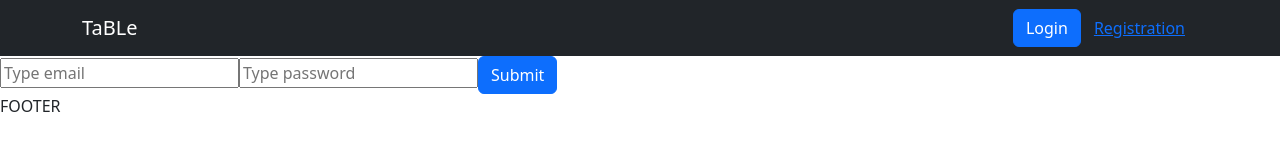
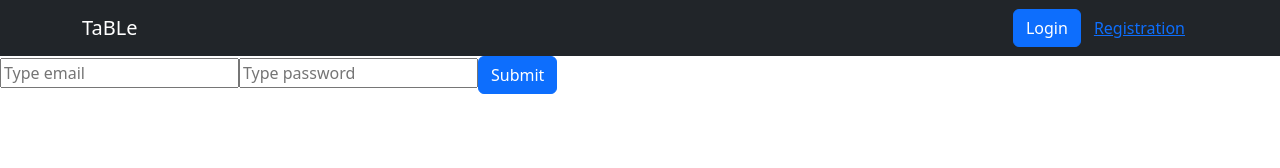
Before and after one commit to Illia-Sakharau/iTransition-intern-developer-2023, a React (Vite) app in the folder task-4/: page /auth/login in a window 1280 px wide. Shown: the top 168 px of the page. Built offline with nearby package versions, Linux system fonts and the light colour scheme.

Commit message:
fix: root layout height, header sticky

```diff
--- a/task-4/src/components/Header.tsx
+++ b/task-4/src/components/Header.tsx
@@ -20,7 +20,7 @@ const Header: FC<Props> = (): ReactElement => {
   }
 
   return (
-    <Navbar collapseOnSelect bg='dark' variant='dark' >
+    <Navbar collapseOnSelect bg='dark' variant='dark' sticky='top'>
       <Container>
         <Navbar.Brand href={NavRoutes.users}>TaBLe</Navbar.Brand>
           <ButtonToolbar className="justify-content-end">
--- a/task-4/src/layouts/RootLayout.tsx
+++ b/task-4/src/layouts/RootLayout.tsx
@@ -7,11 +7,21 @@ type Props = unknown;
 
 const RootLayout: FC<Props> = (): ReactElement => {
   return (
-    <div>
+    <>
+      <style type="text/css">
+        {`
+          .h-100vh {
+            min-height: calc(100vh - 112px);
+          }
+        `}
+      </style>
+
       <Header />
-      <Outlet />
+      <main className='h-100vh'>
+        <Outlet />
+      </main>
       <Footer />
-    </div>
+    </>
   );
 };
 
```
